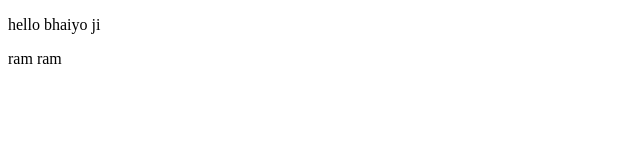
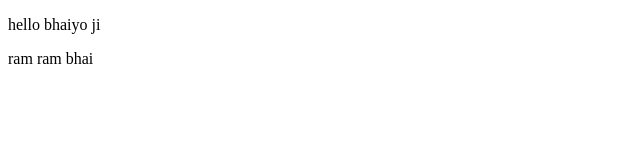
Before and after one commit to vipuldhankar/Local-repo, a plain HTML site: page index.html in a window 1280 px wide. Shown: the full height of the page, 0-640 px from the left. Drawn offline with Linux system fonts and the light colour scheme.

Commit message:
ram ram likh diya h

```diff
--- a/index.html
+++ b/index.html
@@ -8,6 +8,6 @@
 </head>
 <body>
        <p> hello bhaiyo ji</p>
-       <p>ram ram </p>
+       <p>ram ram bhai</p>
 </body>
 </html>
```
